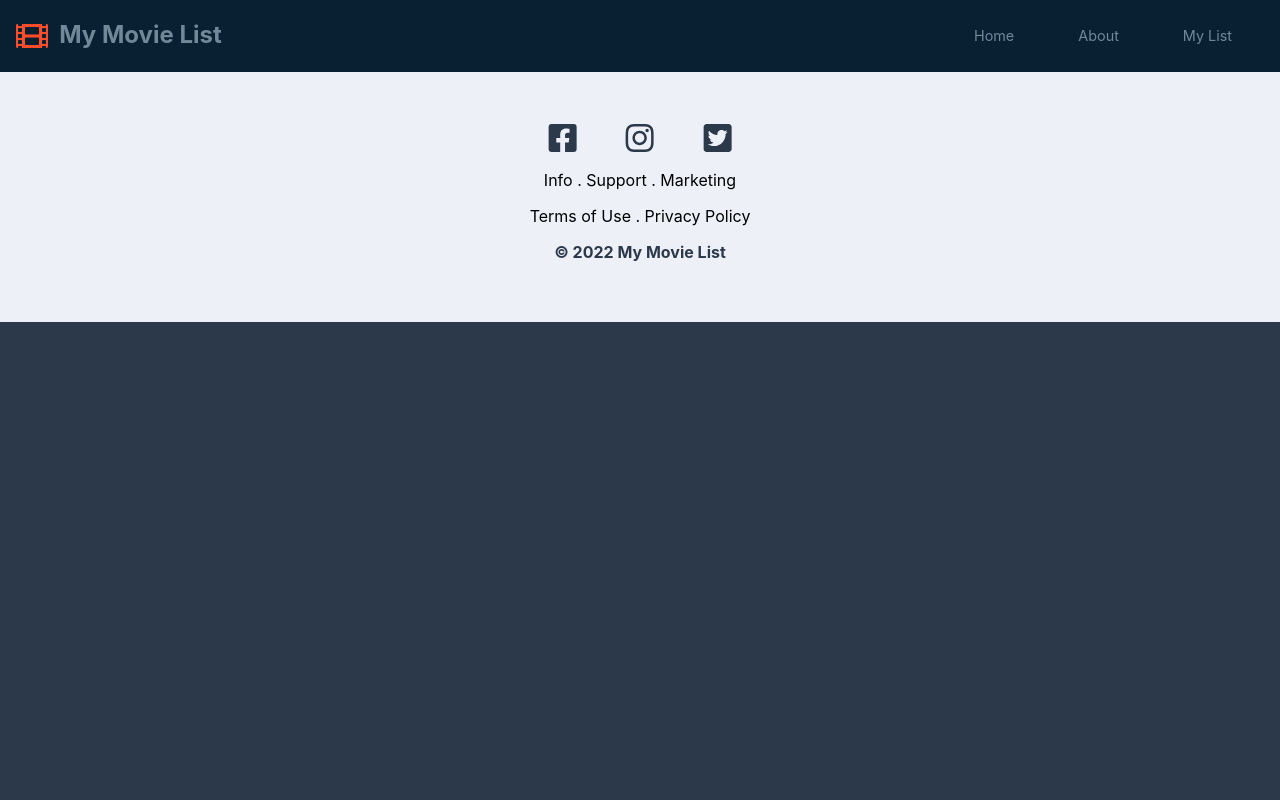
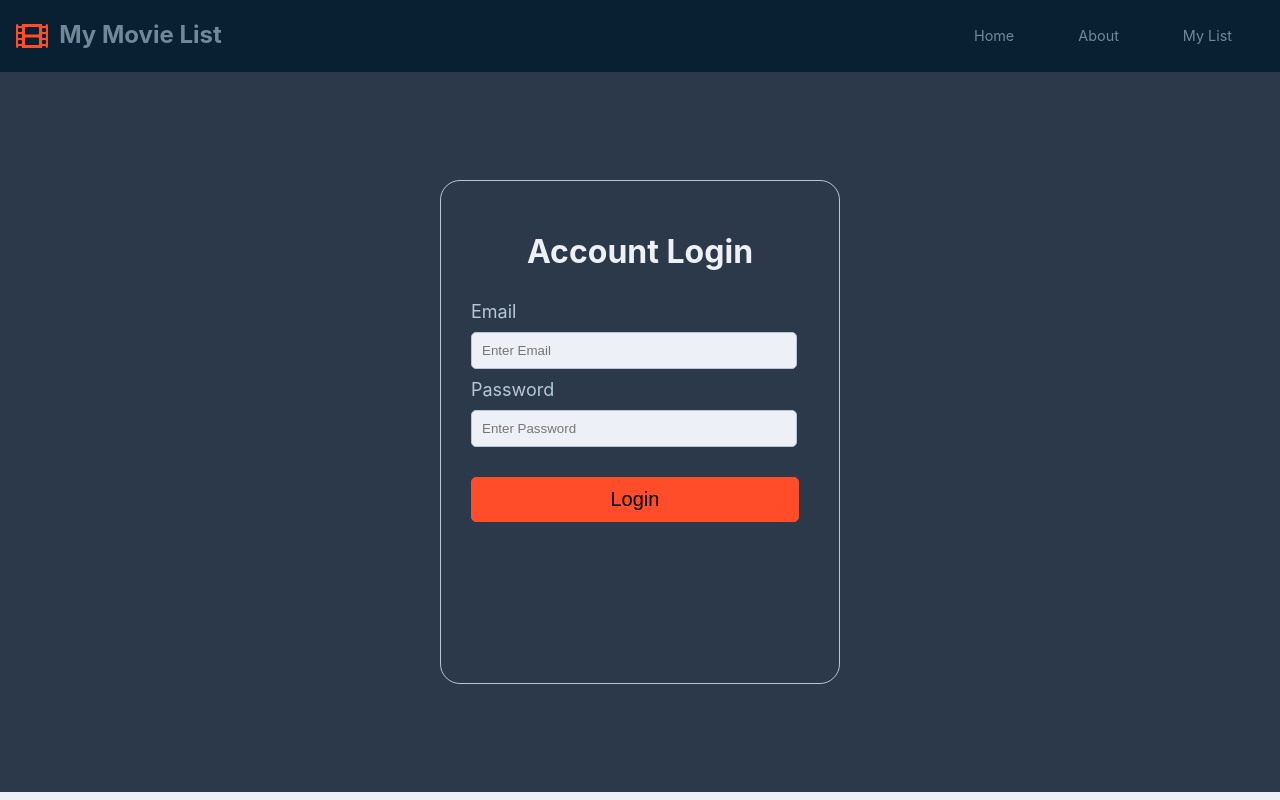
Before and after one commit to jralvarez101/movie-list, a React (Create React App) app in the folder client/: page /login in a window 1280 px wide. Shown: the top 800 px of the page. Built offline with nearby package versions, Linux system fonts and the light colour scheme; the HTML template or start-up script is replaced by a standard one.

Commit message:
added login form

```diff
--- a/client/src/App.js
+++ b/client/src/App.js
@@ -7,6 +7,7 @@ import Home from './components/pages/Home';
 import About from './components/pages/About';
 import MyList from './components/pages/MyList';
 import RegisterForm from './components/auth/RegisterForm';
+import Login from './components/auth/Login';
 import { Provider } from 'react-redux';
 import store from './store';
 import Footer from './components/layout/Footer';
@@ -33,6 +34,7 @@ const App = () => {
               <Route exact path="/about" component={About} />
               <Route exact path="/myList" component={MyList} />
               <Route exact path="/register" component={RegisterForm} />
+              <Route exact path="/login" component={Login} />
             </Switch>
           </Container>
         </Fragment>
--- a/client/src/components/auth/Login.js
+++ b/client/src/components/auth/Login.js
@@ -0,0 +1,108 @@
+import React, { useState } from 'react';
+import styled from 'styled-components';
+
+const Container = styled.div`
+  min-height: 90vh;
+  position: relative;
+  overflow: scroll;
+`;
+
+const FormWrapper = styled.div`
+  position: absolute;
+  top: 50%;
+  left: 50%;
+  transform: translate(-50%, -50%);
+  border-radius: 20px;
+  max-width: 400px;
+  min-width: 300px;
+  min-height: 70%;
+  padding: 30px;
+  border: 1px solid #b4c8d6;
+  box-sizing: border-box;
+`;
+
+const H1 = styled.h1`
+  color: #edf0f7;
+  text-align: center;
+  margin-bottom: 30px;
+`;
+
+const Label = styled.label`
+  color: #b4c8d6;
+  text-align: center;
+  margin-bottom: 30px;
+  font-size: large;
+`;
+
+const Input = styled.input`
+  width: 90%;
+  padding: 10px;
+  margin: 10px 0 10px 0;
+  background: #edf0f7;
+  border: 1px solid #b4c8d6;
+  border-radius: 5px;
+  display: inline-block;
+`;
+
+const Button = styled.input`
+  width: 97%;
+  padding: 10px;
+  margin: 20px 0 10px 0;
+  background: #ff4c29;
+  border: 1px solid #ff4c29;
+  border-radius: 5px;
+  display: inline-block;
+  font-size: 20px;
+  transition: all 0.2s ease-in-out;
+  &:hover {
+    cursor: pointer;
+    border: 1px solid #fc8068;
+    color: white;
+    transform: scale(1.02);
+  }
+`;
+
+function Login() {
+  const [user, setUser] = useState({
+    email: '',
+    password: '',
+  });
+
+  const { email, password } = user;
+  const onChange = (e) => setUser({ ...user, [e.target.name]: e.target.value });
+  const onSubmit = (e) => {
+    e.preventDefault();
+    console.log('Login Submit');
+  };
+  return (
+    <Container>
+      <FormWrapper>
+        <H1>Account Login</H1>
+        <form onSubmit={onSubmit}>
+          <Label htmlFor="email"> Email</Label>
+          <Input
+            type="email"
+            name="email"
+            value={email}
+            onChange={onChange}
+            required
+            placeholder="Enter Email"
+          />
+          <Label htmlFor="password"> Password</Label>
+          <Input
+            type="password"
+            name="password"
+            value={password}
+            onChange={onChange}
+            required
+            minLength="6"
+            placeholder="Enter Password"
+          />
+          <Button type="submit" value="Login" />
+        </form>
+      </FormWrapper>
+    </Container>
+  );
+}
+
+export default Login;
--- a/client/src/components/auth/RegisterForm.js
+++ b/client/src/components/auth/RegisterForm.js
@@ -53,10 +53,12 @@ const Button = styled.input`
   border-radius: 5px;
   display: inline-block;
   font-size: 20px;
+  transition: all 0.2s ease-in-out;
   &:hover {
     cursor: pointer;
-    background: #fc8068;
     border: 1px solid #fc8068;
+    color: white;
+    transform: scale(1.02);
   }
 `;
 
@@ -77,7 +79,7 @@ function RegisterForm() {
   return (
     <Container>
       <FormWrapper>
-        <H1>Sign Up</H1>
+        <H1> Sign Up</H1>
         <form onSubmit={onSubmit}>
           <Label htmlFor="name"> Name</Label>
           <Input
```
